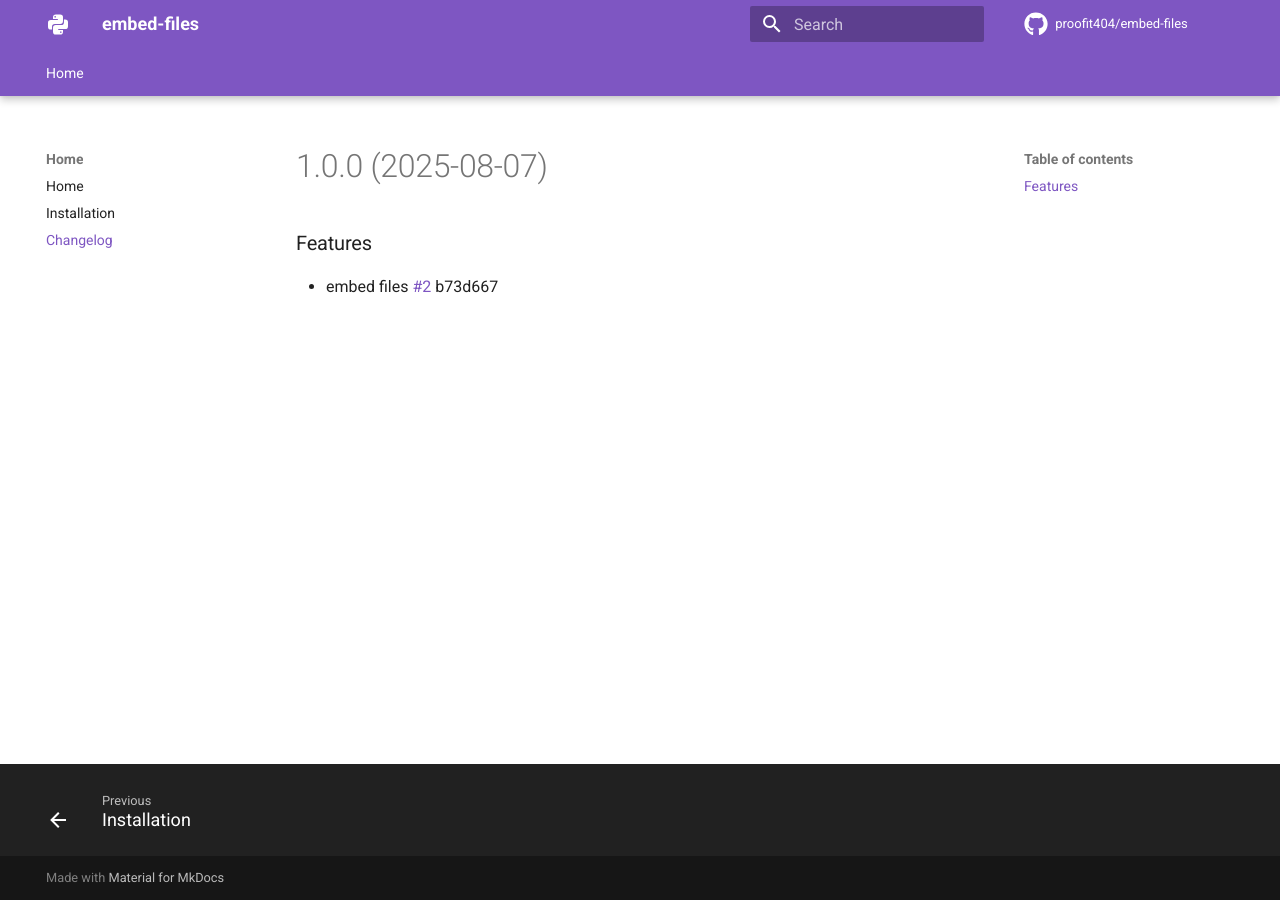
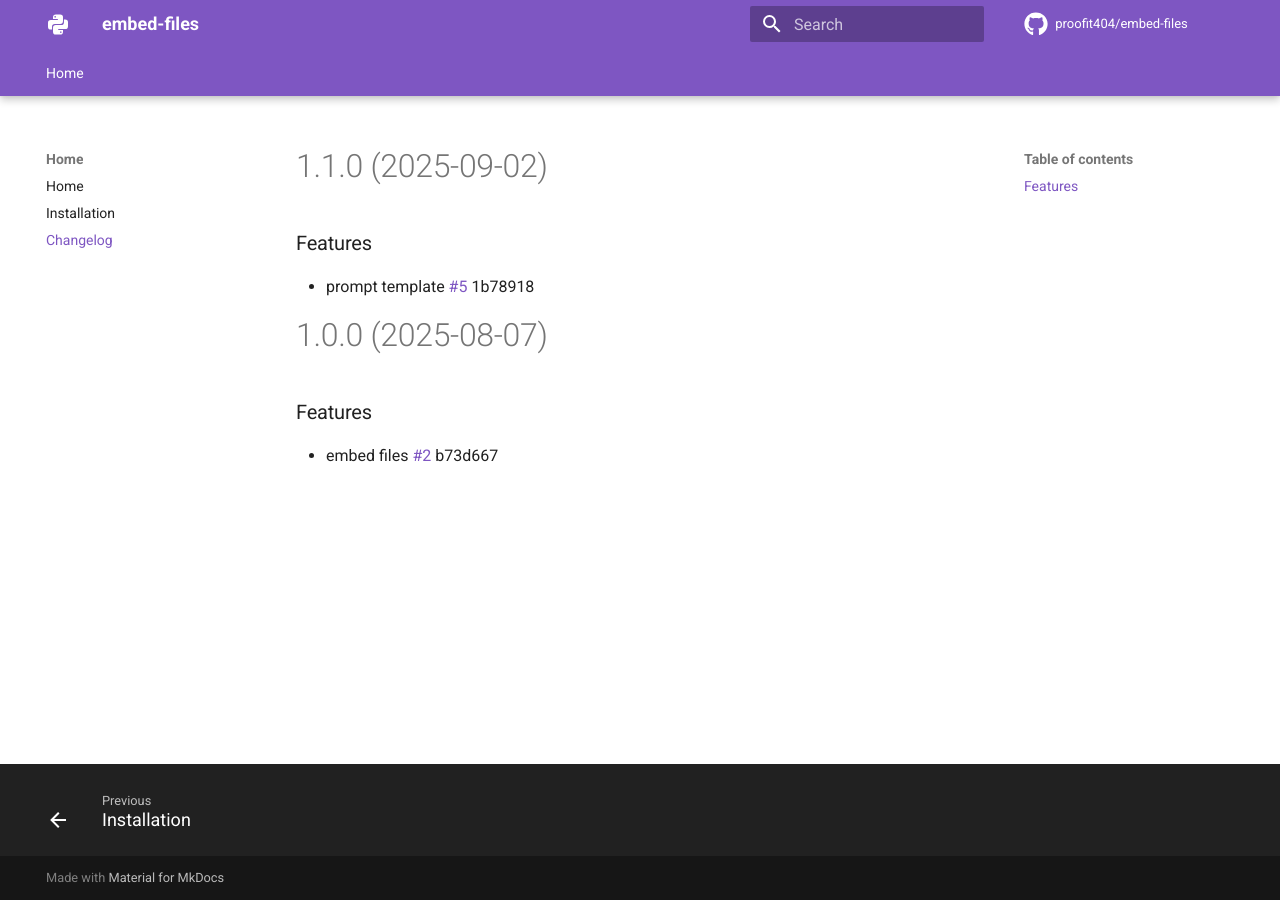
Before and after one commit to proofit404/embed-files, an MkDocs documentation site: the page built from docs/changelog.md, in a window 1280 px wide. Built offline with MkDocs 1.6.1 and Material for MkDocs 9.7.7, drawn with Linux system fonts in a browser that asks for light colours; comment, search, counter and statistics services are not loaded.

Commit message:
chore(release): 1.1.0 [skip ci]
# 1.1.0 (2025-09-02)

### Features

* prompt template [#5](https://github.com/proofit404/embed-files/issues/5) 1b78918

```diff
--- a/docs/changelog.md
+++ b/docs/changelog.md
@@ -1,3 +1,10 @@
+# 1.1.0 (2025-09-02)
+
+### Features
+
+- prompt template [#5](https://github.com/proofit404/embed-files/issues/5)
+  1b78918
+
 # 1.0.0 (2025-08-07)
 
 ### Features
--- a/package.json
+++ b/package.json
@@ -1,6 +1,6 @@
 {
   "name": "embed-files",
-  "version": "1.0.0",
+  "version": "1.1.0",
   "private": true,
   "devDependencies": {
     "@commitlint/cli": "*",
--- a/pyproject.toml
+++ b/pyproject.toml
@@ -11,7 +11,7 @@ license = "BSD-2-Clause"
 name = "embed-files"
 readme = "docs/index.md"
 repository = "https://github.com/proofit404/embed-files"
-version = "1.0.0"
+version = "1.1.0"
 
 [tool.poetry.dependencies]
 click = "*"
```
